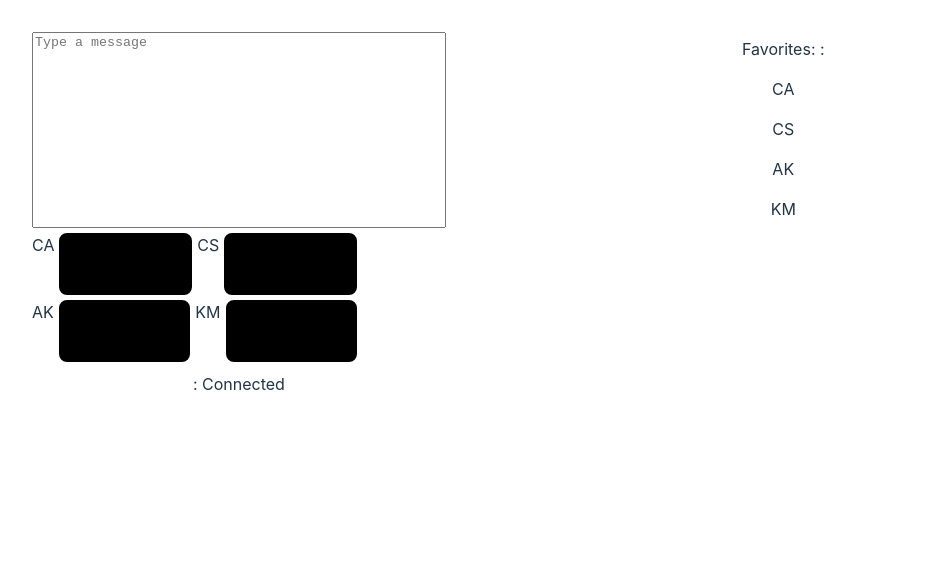
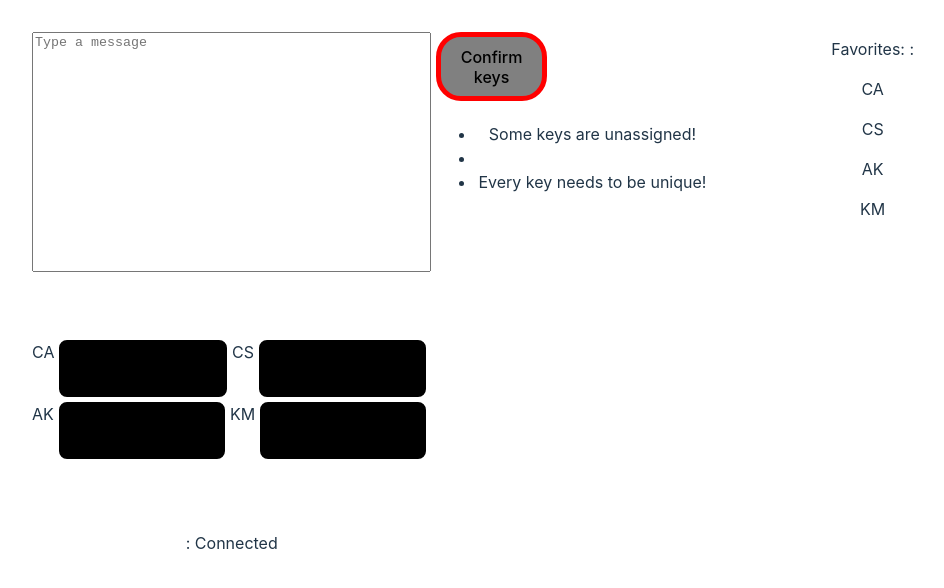
Before and after one commit to MiroMuro/chat-typer-lol, a React (Vite) app in the folder react-chat-typer/: page / in a window 1280 px wide. Shown: the top 588 px of the page, without its empty margins (108-1052 px from the left). Built offline with nearby package versions, Linux system fonts and the light colour scheme.

Commit message:
Added error handling for key values

```diff
--- a/react-chat-typer/src/App.css
+++ b/react-chat-typer/src/App.css
@@ -19,14 +19,14 @@
   resize: none;
 }
 .button-bar-firstline {
-  grid-column: 1 / 5;
-  grid-row: 4 / 5;
+  grid-column: 1 / 6;
+  grid-row: 5 / 6;
   display: flex;
   justify-content: space-between;
 }
 .button-bar-secondline {
-  grid-column: 1 / 5;
-  grid-row: 5 / 6;
+  grid-column: 1 / 6;
+  grid-row: 6 / 7;
   display: flex;
   justify-content: space-between;
 }
@@ -35,7 +35,7 @@
   margin: 0px 5px;
 }
 .favoritesDropDown {
-  grid-column: 8/ 12;
+  grid-column: 9/ 13;
   grid-row: 1 / 12;
   border: 5px solid white;
   border-radius: 25px;
@@ -43,7 +43,34 @@
 
 .statusBar {
   grid-column: 1/ 6;
-  grid-row: 6 / 7;
+  grid-row: 8 / 9;
   border: 5px solid white;
   border-radius: 25px;
 }
+
+.confirmButton {
+  grid-column: 6 / 7;
+  grid-row: 1 / 2;
+  border: 5px solid black;
+  border-radius: 25px;
+  background-color: white;
+  color: black;
+  border-color: green;
+}
+.confirmButton:disabled {
+  border-color: red;
+  background-color: gray;
+}
+
+.confirmButton:enabled:active {
+  border-color: green;
+  background: #e5e5e5;
+  -webkit-box-shadow: inset 0px 0px 5px #c1c1c1;
+  -moz-box-shadow: inset 0px 0px 5px #c1c1c1;
+  box-shadow: inset 0px 0px 5px #c1c1c1;
+  outline: none;
+}
+.keyConfirmationDiv {
+  grid-column: 6 / 9;
+  grid-row: 2 / 3;
+}
--- /dev/null
+++ b/react-chat-typer/src/Types/interfaces.d.ts
@@ -0,0 +1 @@
+export type ButtonState = "CA" | "CS" | "AK" | "KM";
--- a/react-chat-typer/src/components/Button.tsx
+++ b/react-chat-typer/src/components/Button.tsx
@@ -15,22 +15,23 @@ const Button = <T extends string>({
   buttonValues,
   setButtonValues,
 }: ButtonProps<T>) => {
-  const [pressedButton, setPressedButton] = useState("");
+  //const [pressedButton, setPressedButton] = useState(buttonValues[text]);
   const [listening, setListening] = useState(false);
 
   const keyDownHandler = useCallback(
     (event: KeyboardEvent) => {
       event.preventDefault();
       console.log("Keydown event:", event.key, "for button: ", text);
-      setPressedButton(event.key);
+      setButtonValues((prevValues) => ({ ...prevValues, [text]: event.key }));
+      //setPressedButton(event.key);
       setListening(false);
     },
-    [text]
+    [text, setButtonValues]
   );
 
   const handleButtonClick = () => {
     console.log("Button clicked:", text);
-    setPressedButton("");
+    setButtonValues((prevValues) => ({ ...prevValues, [text]: "" }));
     //Can listen multiple buttons at once, not intended behavior.
     //setButtonStates((prevStates) => ({ ...prevStates, [text]: true }));
 
@@ -76,7 +77,7 @@ const Button = <T extends string>({
               : "2px solid black",
         }}
       >
-        {pressedButton ||
+        {buttonValues[text] ||
           (listening && buttonStates[text] ? "Listening..." : "")}
       </button>
     </>
--- a/react-chat-typer/src/components/ButtonBar.tsx
+++ b/react-chat-typer/src/components/ButtonBar.tsx
@@ -1,7 +1,7 @@
 import Button from "./Button";
 import { useState } from "react";
-
-type ButtonState = "CA" | "CS" | "AK" | "KM";
+import ConfirmButton from "./ConfirmButton";
+import { ButtonState } from "../Types/interfaces";
 
 const ButtonBar = () => {
   const [buttonStates, setButtonStates] = useState<
@@ -20,6 +20,7 @@ const ButtonBar = () => {
       KM: "",
     }
   );
+
   return (
     <>
       <div className="button-bar-firstline">
@@ -54,6 +55,7 @@ const ButtonBar = () => {
           setButtonValues={setButtonValues}
         />
       </div>
+      <ConfirmButton buttonValues={buttonValues} />
     </>
   );
 };
--- /dev/null
+++ b/react-chat-typer/src/components/ButtonError.tsx
@@ -0,0 +1,5 @@
+const ButtonError = () => {
+  return <div></div>;
+};
+
+export default ButtonError;
--- /dev/null
+++ b/react-chat-typer/src/components/ConfirmButton.tsx
@@ -0,0 +1,53 @@
+import { ButtonState } from "../Types/interfaces";
+interface ConfirmButtonProps {
+  buttonValues: Record<ButtonState, string>;
+}
+const ConfirmButton = ({ buttonValues }: ConfirmButtonProps) => {
+  console.log("buttonValues", buttonValues);
+
+  const noUnassignedButtons: boolean = Object.values(buttonValues).every(
+    (value) => value !== ""
+  );
+
+  const isValidKey = (value: string): boolean => {
+    console.log("value", value);
+    const event = new KeyboardEvent("keydown", { key: value });
+    console.log("event", event);
+    console.log("event key", event.key);
+    return event.key === value;
+  };
+
+  const buttonValuesAreValidKeys: boolean =
+    Object.values(buttonValues).every(isValidKey);
+
+  console.log("buttonValuesIsaValidKey", buttonValuesAreValidKeys);
+  const buttonValuesAreUnique: boolean =
+    new Set(Object.values(buttonValues)).size ===
+    Object.values(buttonValues).length;
+
+  const buttonIsDisabled: boolean =
+    noUnassignedButtons && buttonValuesAreValidKeys && buttonValuesAreUnique;
+
+  console.log("buttonIsDisabled", buttonIsDisabled);
+
+  return (
+    <>
+      <button disabled={!buttonIsDisabled} className="confirmButton">
+        Confirm keys
+      </button>
+      <div className="keyConfirmationDiv">
+        <ul>
+          <li>{noUnassignedButtons ? "" : "Some keys are unassigned!"}</li>
+          <li>
+            {buttonValuesAreValidKeys ? "" : "Key value(s) are not valid keys!"}
+          </li>
+          <li>
+            {buttonValuesAreUnique ? "" : "Every key needs to be unique!"}
+          </li>
+        </ul>
+      </div>
+    </>
+  );
+};
+
+export default ConfirmButton;
```
Also changed, not shown: react-chat-typer/src/App.tsx (+8 -0 lines).
